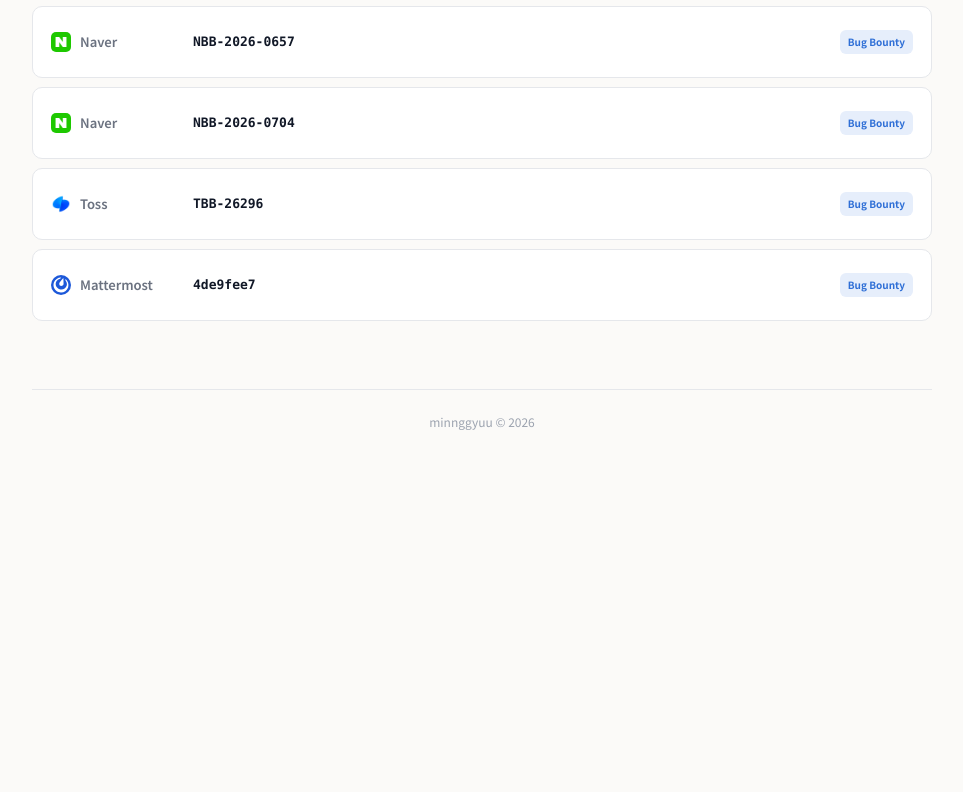
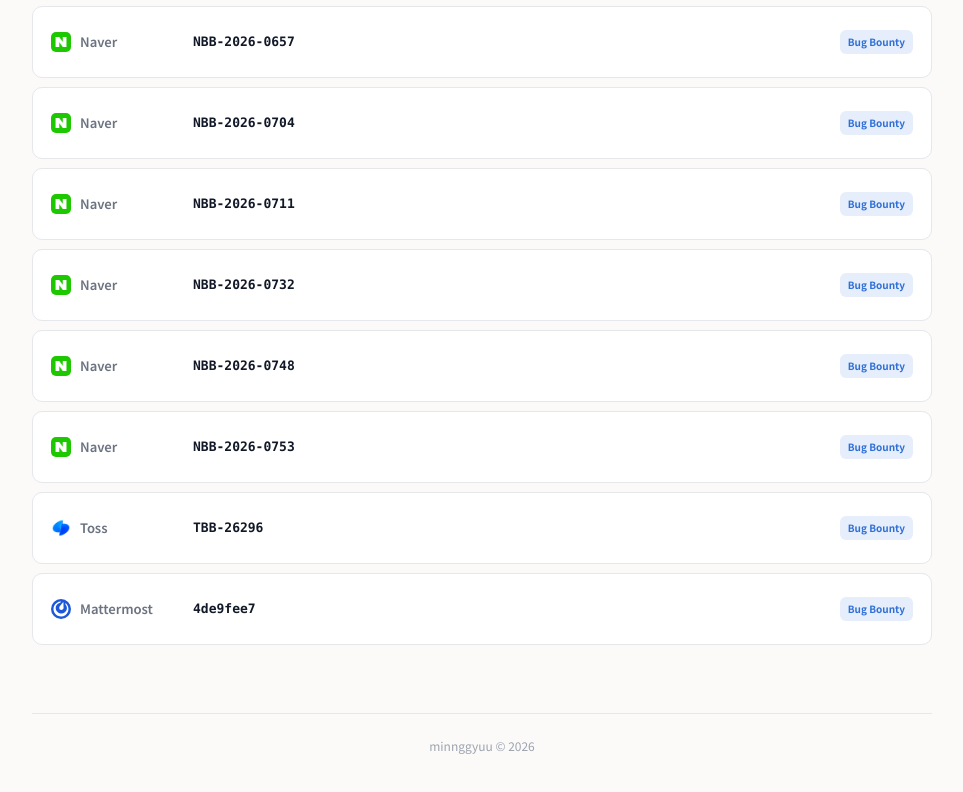
Before and after one commit to minnggyuu/minnggyuu.github.io, a plain HTML site: page index.html in a window 1280 px wide. Shown: the part 3821-4613 px from the top of the page, without its empty margins (158-1121 px from the left). Before the commit the page ends 4373 px from the top, so only its background shows below. Drawn offline with nearby package versions, Linux system fonts and the light colour scheme; animation ran at ten frames a second; a web font is replaced by a local one.

Commit message:
Add NBB-2026-0711, 0732, 0748 and 0753

```diff
--- a/index.html
+++ b/index.html
@@ -825,6 +825,10 @@
         <article class="security-entry" data-vendor="naver"><div class="entry-vendor"><span class="naver-icon"><img src="static/icons/naver.png" alt="" width="96" height="96" loading="lazy" decoding="async"></span>Naver</div><div class="entry-id">NBB-2026-0650</div><span class="entry-type">Bug Bounty</span></article>
         <article class="security-entry" data-vendor="naver"><div class="entry-vendor"><span class="naver-icon"><img src="static/icons/naver.png" alt="" width="96" height="96" loading="lazy" decoding="async"></span>Naver</div><div class="entry-id">NBB-2026-0657</div><span class="entry-type">Bug Bounty</span></article>
         <article class="security-entry" data-vendor="naver"><div class="entry-vendor"><span class="naver-icon"><img src="static/icons/naver.png" alt="" width="96" height="96" loading="lazy" decoding="async"></span>Naver</div><div class="entry-id">NBB-2026-0704</div><span class="entry-type">Bug Bounty</span></article>
+        <article class="security-entry" data-vendor="naver"><div class="entry-vendor"><span class="naver-icon"><img src="static/icons/naver.png" alt="" width="96" height="96" loading="lazy" decoding="async"></span>Naver</div><div class="entry-id">NBB-2026-0711</div><span class="entry-type">Bug Bounty</span></article>
+        <article class="security-entry" data-vendor="naver"><div class="entry-vendor"><span class="naver-icon"><img src="static/icons/naver.png" alt="" width="96" height="96" loading="lazy" decoding="async"></span>Naver</div><div class="entry-id">NBB-2026-0732</div><span class="entry-type">Bug Bounty</span></article>
+        <article class="security-entry" data-vendor="naver"><div class="entry-vendor"><span class="naver-icon"><img src="static/icons/naver.png" alt="" width="96" height="96" loading="lazy" decoding="async"></span>Naver</div><div class="entry-id">NBB-2026-0748</div><span class="entry-type">Bug Bounty</span></article>
+        <article class="security-entry" data-vendor="naver"><div class="entry-vendor"><span class="naver-icon"><img src="static/icons/naver.png" alt="" width="96" height="96" loading="lazy" decoding="async"></span>Naver</div><div class="entry-id">NBB-2026-0753</div><span class="entry-type">Bug Bounty</span></article>
         <article class="security-entry" data-vendor="toss"><div class="entry-vendor"><img class="vendor-icon" src="static/icons/toss.png" alt="" width="96" height="96" loading="lazy" decoding="async">Toss</div><div class="entry-id">TBB-26296</div><span class="entry-type">Bug Bounty</span></article>
         <article class="security-entry" data-vendor="mattermost"><div class="entry-vendor"><span class="mattermost-icon"><img src="static/icons/mattermost.svg" alt="" width="32" height="32" loading="lazy" decoding="async"></span>Mattermost</div><div class="entry-id">4de9fee7</div><span class="entry-type">Bug Bounty</span></article>
       </div>
```
